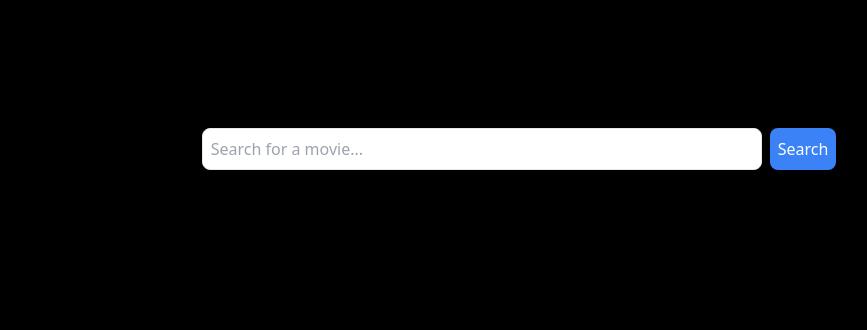
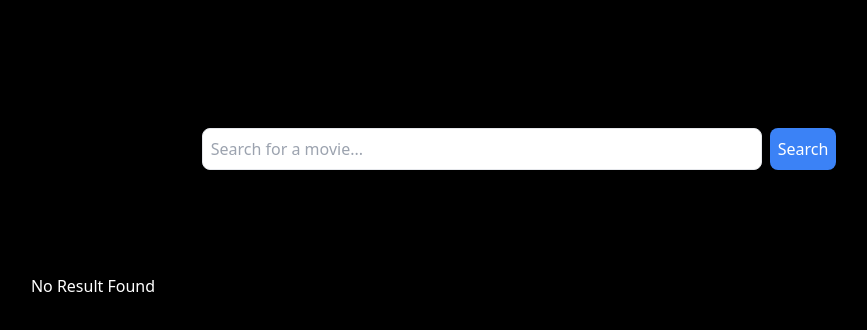
Before and after one commit to suraj-sehgal/movie-search-app, a React (Create React App) app: page / in a window 1280 px wide. Shown: the top 330 px of the page, without its empty margins (121-988 px from the left). Built offline with nearby package versions, Linux system fonts and the light colour scheme; the HTML template or start-up script is replaced by a standard one.

Commit message:
No Result Found

```diff
--- a/src/components/MovieList.js
+++ b/src/components/MovieList.js
@@ -2,11 +2,13 @@ import React from 'react';
 import MovieCard from './MovieCard';
 
 const MovieList = ({ movies }) => {
+  console.log(movies)
   return (
     <div className="h-full  w-full grid lg:grid-cols-4 md:grid-cols-2 sm:grid-cols-1 justify-center gap-4 py-10" >
       {movies.map(movie => (
         <MovieCard key={movie.imdbID} movie={movie} />
       ))}
+      {movies.length===0&&<h1 className='text-white text-center'>No Result Found</h1>}
     </div>
   );
 };
```
